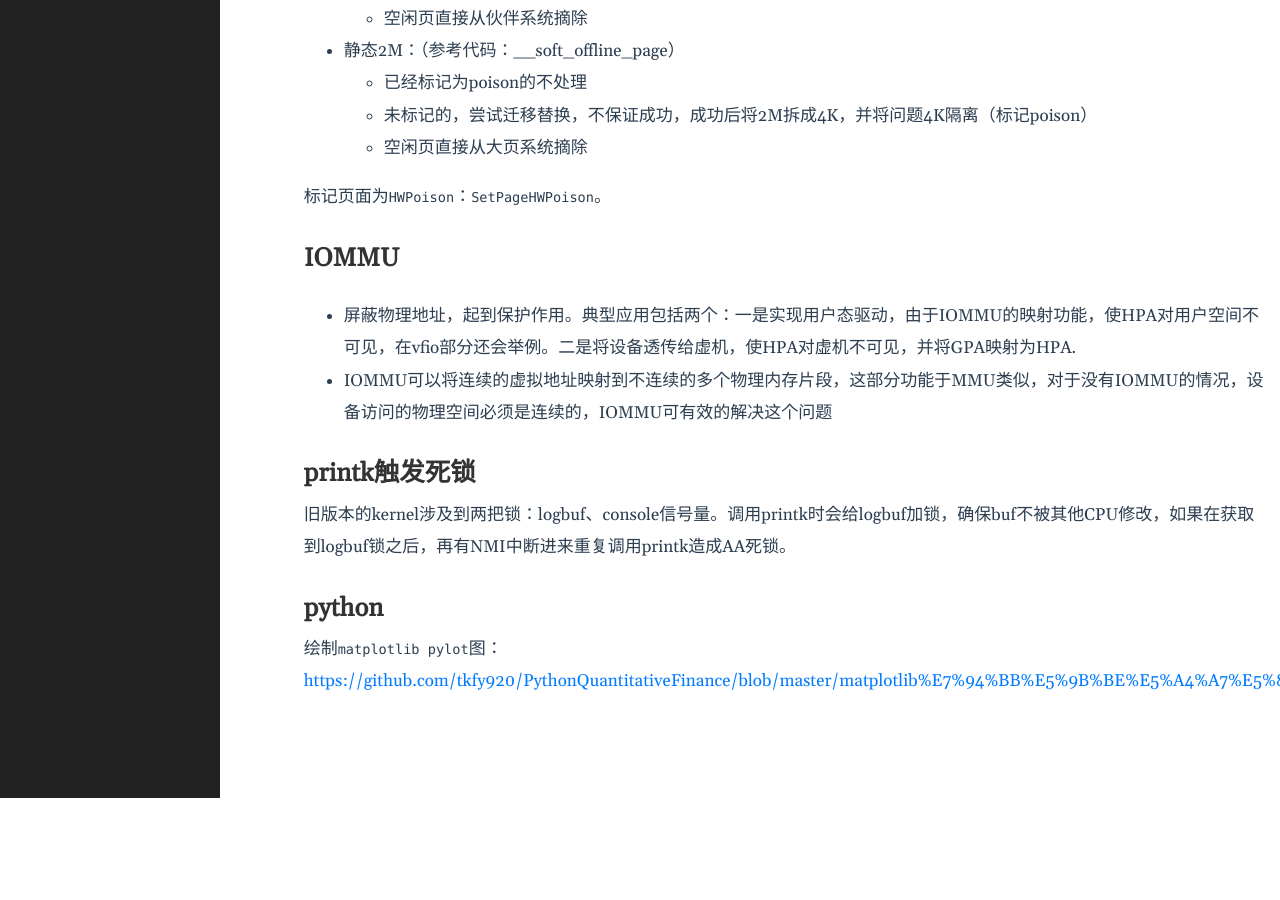
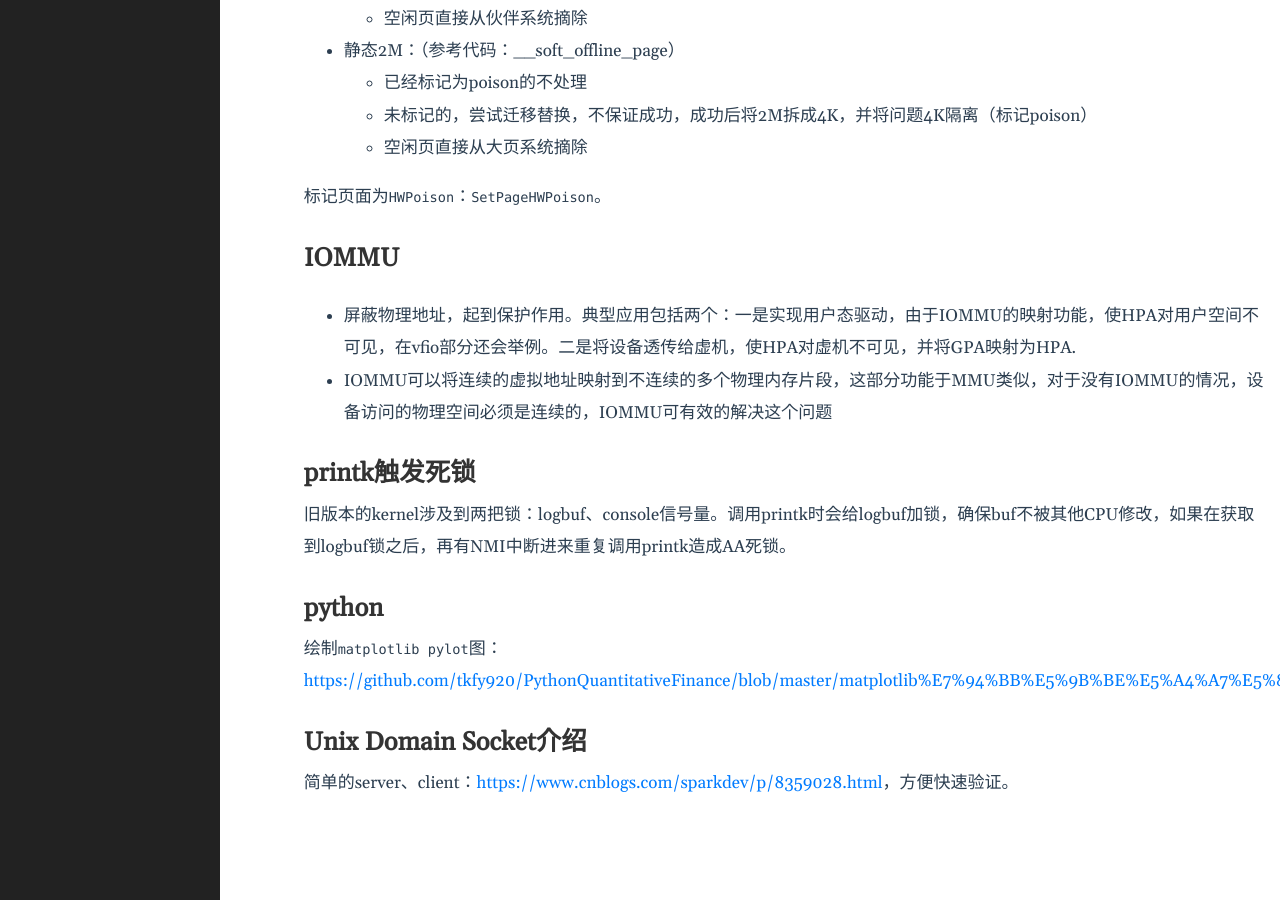
Before and after one commit to lclgo/lclgo.github.io, a Jekyll site: the page built from _posts/draft/2020-01-01-draft.md, in a window 1280 px wide and 900 px high, scrolled down 4416 px. Built offline with Jekyll 4.4.1, drawn with Linux system fonts in a browser that asks for light colours; before the commit the page ends 5214 px from its top, so only the background shows below that.

Commit message:
socket draft

```diff
--- a/_posts/draft/2020-01-01-draft.md
+++ b/_posts/draft/2020-01-01-draft.md
@@ -189,3 +189,7 @@ ELF文件中，部分段会存在`FileSize`，`MemSize`不一致的情况，原
 绘制`matplotlib pylot`图：
 
 <https://github.com/tkfy920/PythonQuantitativeFinance/blob/master/matplotlib%E7%94%BB%E5%9B%BE%E5%A4%A7%E5%85%A8.ipynb>
+
+## Unix Domain Socket介绍
+
+简单的server、client：<https://www.cnblogs.com/sparkdev/p/8359028.html>，方便快速验证。
```
